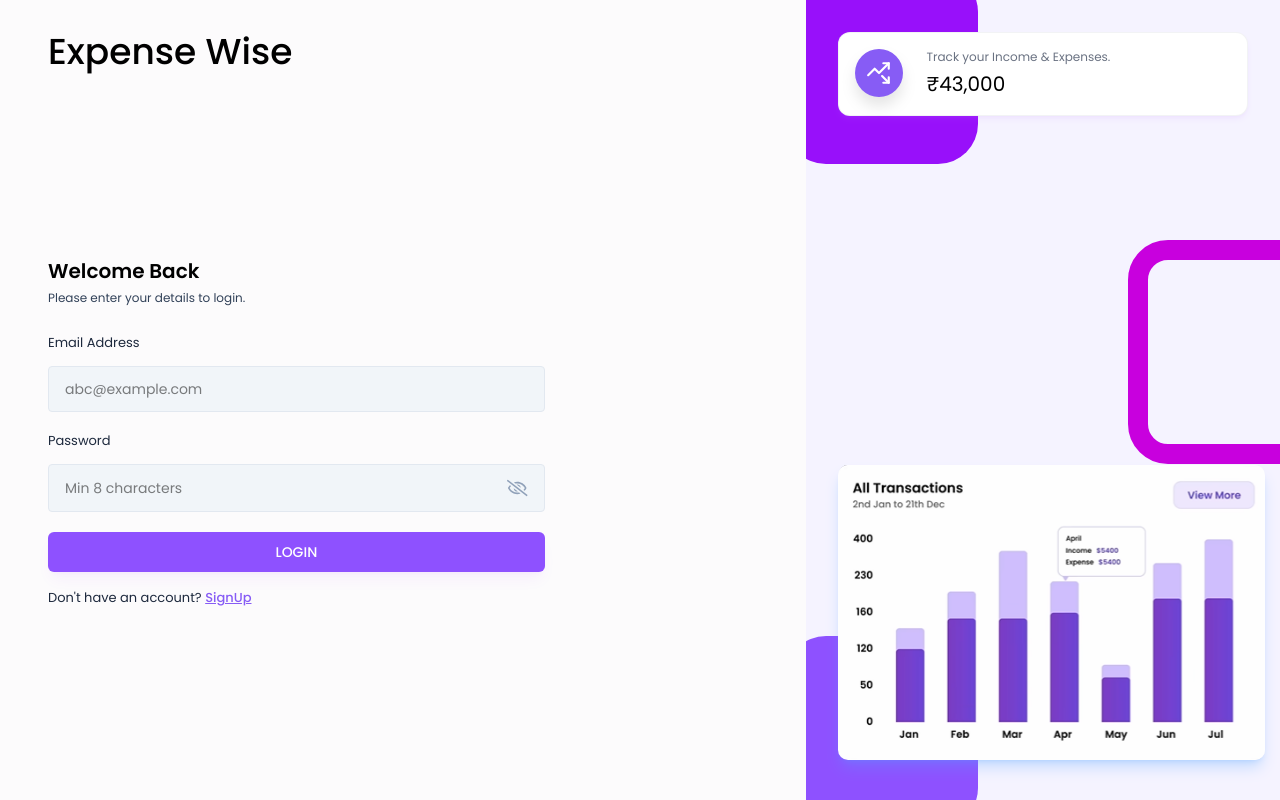
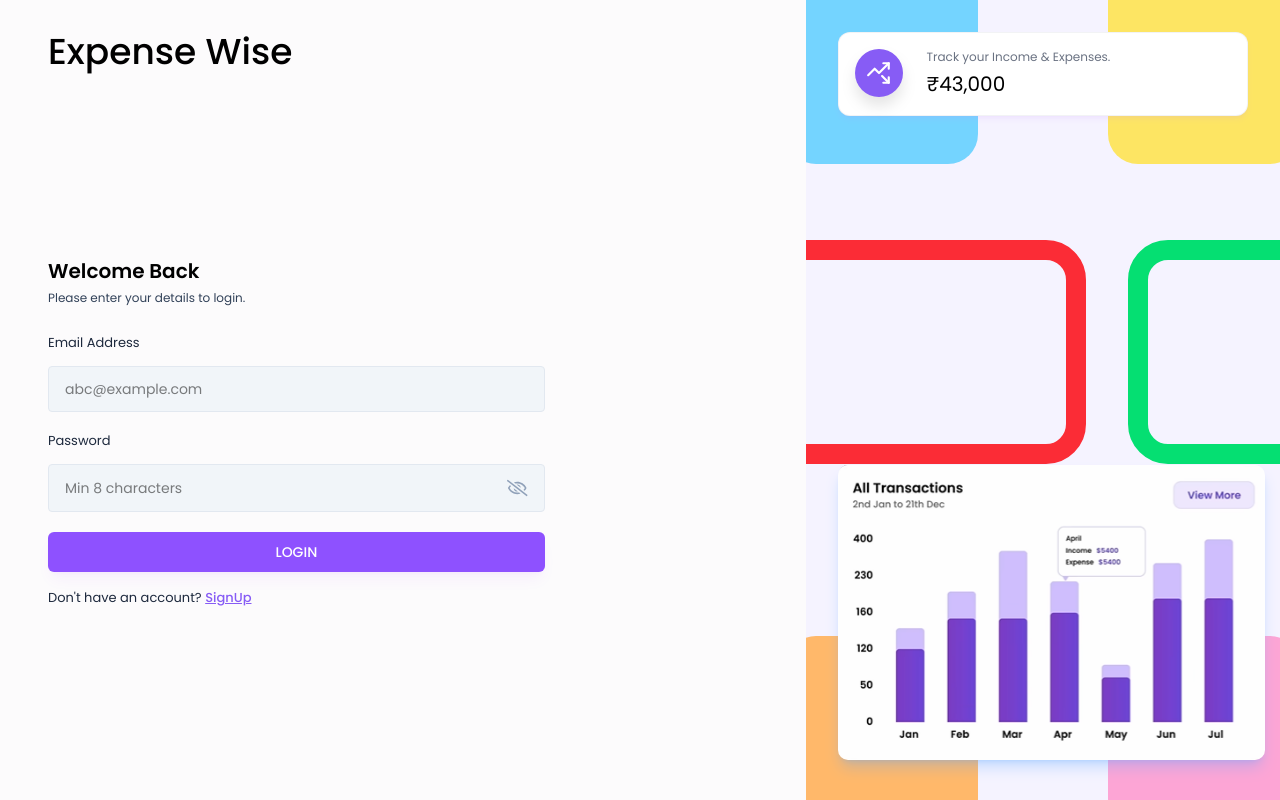
Before and after one commit to Mohammad-Islam2004/Expense-Wise, a React (Vite) app in the folder frontend/Expense-Wise/: page /login in a window 1280 px wide. Built offline with nearby package versions, Linux system fonts and the light colour scheme.

Commit message:
Login-loguot ui updated

```diff
--- a/frontend/Expense-Wise/src/components/cards/TransactionInfoCard.jsx
+++ b/frontend/Expense-Wise/src/components/cards/TransactionInfoCard.jsx
@@ -7,7 +7,7 @@ const TransactionInfoCard = ({ title, icon, date, amount, type, hideDeleteBtn, o
   return (
     <div className='group relative flex items-center gap-4 mt-2 p-3 rounded-lg hover:bg-gray-100/60 transition-all'>
       {/* Icon Section - Fixed Width */}
-      <div className='w-12 h-12 flex-shrink-0 flex items-center justify-center text-xl text-gray-800 bg-gray-100 rounded-full'>
+      <div className='w-12 h-12 shrink-0 flex items-center justify-center text-xl text-gray-800 bg-gray-100 rounded-full'>
         {icon ? (
           <img src={icon} alt={title} className='w-6 h-6'/>
         ) : (
--- a/frontend/Expense-Wise/src/components/layouts/AuthLayout.jsx
+++ b/frontend/Expense-Wise/src/components/layouts/AuthLayout.jsx
@@ -10,9 +10,12 @@ const AuthLayout = ({ children }) => {
       </div>
 
       <div className="hidden md:block w-[40vw] h-screen bg-violet-50 bg-auth-bg-img bg-cover bg-no-repeat bg-center overflow-hidden p-8 relative">
-        <div className="w-48 h-48 rounded-[40px] bg-purple-600 absolute -top-7 -left-5" />
-        <div className="w-48 h-56 rounded-[40px] border-20 border-fuchsia-600 absolute top-[30%] -right-10" />
-        <div className="w-48 h-48 rounded-[40px] bg-violet-500 absolute -bottom-7 -left-5" />
+        <div className="w-48 h-48 rounded-[30px] bg-sky-300 absolute -top-7 -left-5" />
+        <div className="w-48 h-48 rounded-[30px] bg-yellow-300/70 absolute -top-7 -right-5" />
+        <div className="w-80 h-56 rounded-[40px] border-20 border-red-500 absolute top-[30%] -left-10" />
+        <div className="w-48 h-56 rounded-[40px] border-20 border-green-400 absolute top-[30%] -right-10" />
+        <div className="w-48 h-48 rounded-[30px] bg-orange-300 absolute -bottom-7 -left-5" />
+        <div className="w-48 h-48 rounded-[30px] bg-pink-300 absolute -bottom-7 -right-5" />
 
         <div className="grid grid-cols-1 z-20">
           <StatsInfoCard
```
